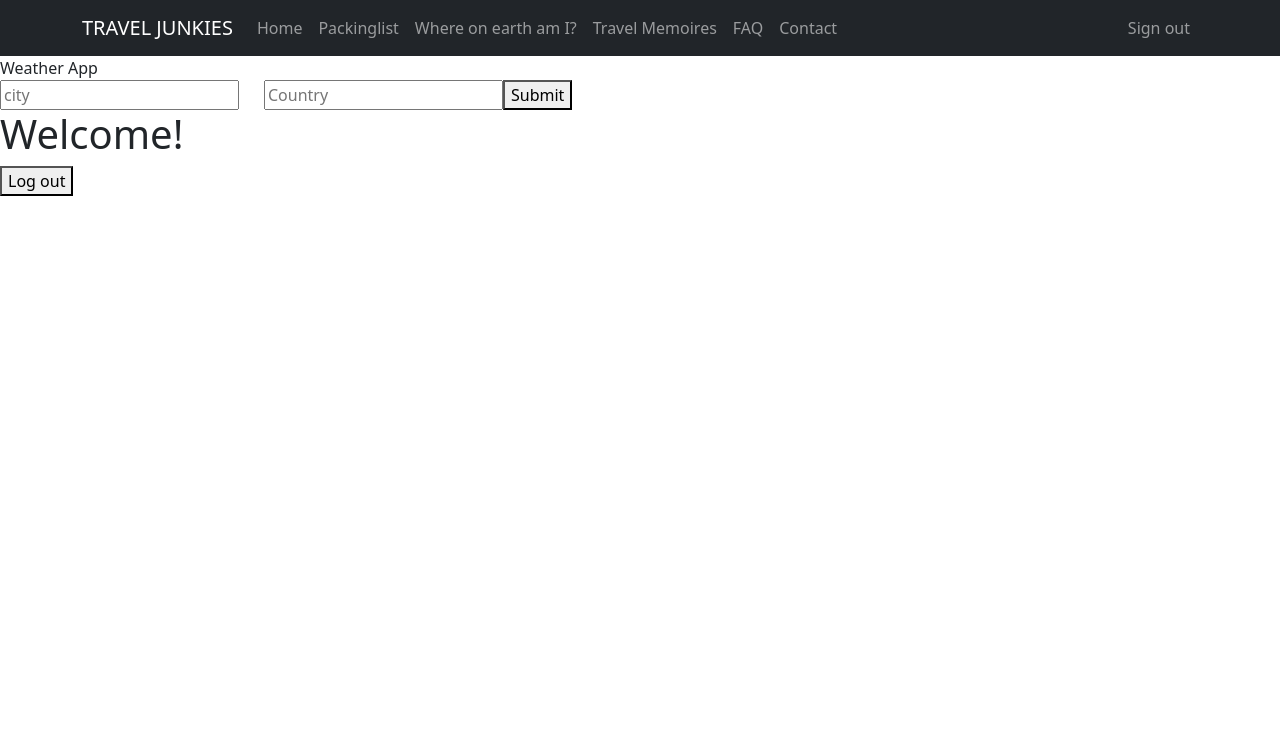
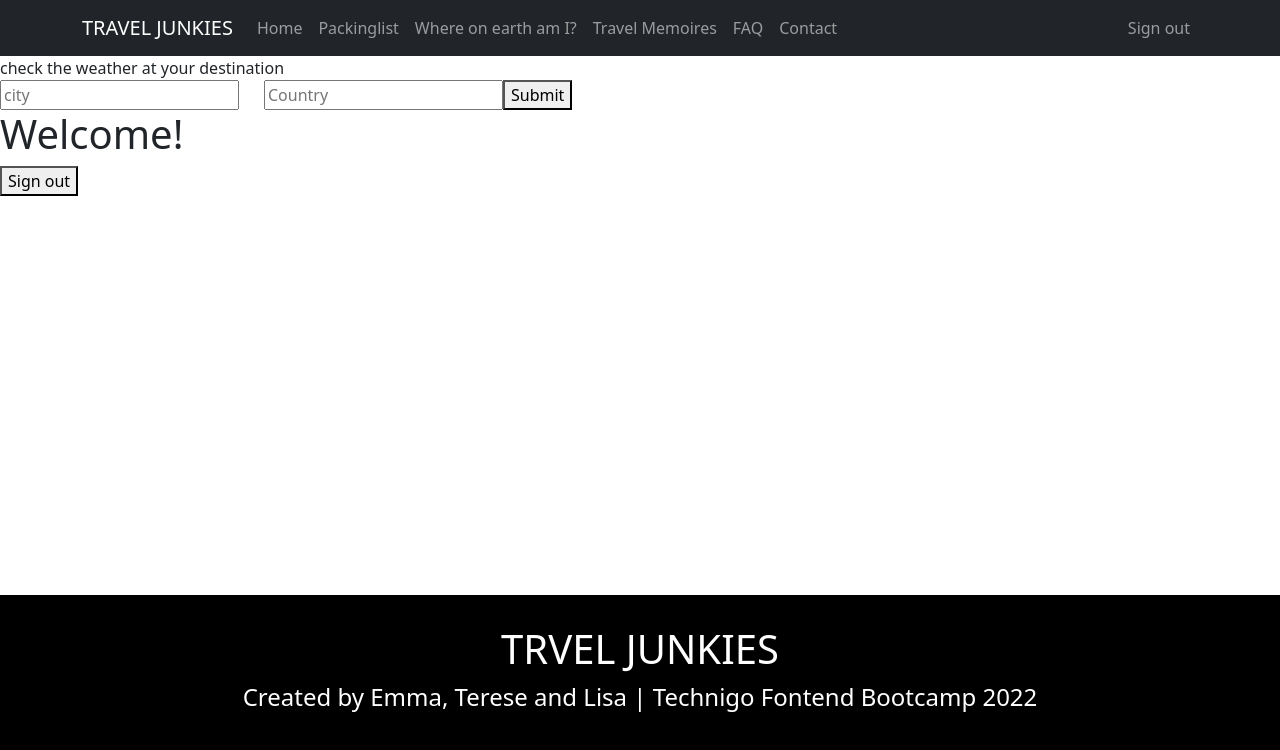
Before and after one commit to lisabergstrom/final-project-frontend, a React (Create React App) app: page / in a window 1280 px wide. Shown: the top 750 px of the page. Built offline with nearby package versions, Linux system fonts and the light colour scheme; sample sign-in values are in the browser's storage.

Commit message:
added footer

```diff
--- a/package.json
+++ b/package.json
@@ -35,6 +35,7 @@
     "react-scripts": "^3.3.0",
     "react-workbox": "^1.0.0-beta-5",
     "styled": "^1.0.0",
+    "styled-components": "^5.3.5",
     "swr": "^1.3.0",
     "web-vitals": "^2.1.4",
     "workbox": "^0.0.0",
--- a/src/components/Contact.js
+++ b/src/components/Contact.js
@@ -1,6 +1,6 @@
 import React from 'react';
 import Navbar from './Navbar';
-
+import Footer from './Footer';
 const Contact = () => {
     return (
         <div>
@@ -22,6 +22,7 @@ const Contact = () => {
             <p>Frontend developer</p>
 
             </div>
+            <Footer/>
         </div>
     )
 }
--- a/src/components/Faq.js
+++ b/src/components/Faq.js
@@ -1,7 +1,7 @@
 import React from 'react';
 import Accordion from 'components/Accordion';
 import Navbar from './Navbar';
-
+import Footer from './Footer';
 const Faq = () => {
   const accordionData = [
     {
@@ -49,6 +49,7 @@ const Faq = () => {
           <Accordion title={title} content={content} />
         ))}
       </div>
+      <Footer/>
     </div>
   );
 };
--- /dev/null
+++ b/src/components/Footer.js
@@ -0,0 +1,23 @@
+import React from "react";
+import {
+  Box,
+  } from "../components/FooterStyles"
+
+const Footer = () => {
+  return (
+    <Box>
+      <h1 style={{ color: "white",
+                   textAlign: "center",
+                   marginTop: "-50px" }}>
+       TRVEL JUNKIES
+      </h1>
+      <h4 style={{ color: "white",
+                   textAlign: "center",
+                   marginTop: "10px" }}>
+      Created by Emma, Terese and Lisa | Technigo Fontend Bootcamp 2022
+      </h4>
+
+    </Box>
+  );
+};
+export default Footer;
--- /dev/null
+++ b/src/components/FooterStyles.js
@@ -0,0 +1,61 @@
+import styled from 'styled-components';
+
+export const Box = styled.div`
+padding: 80px 60px;
+background: black;
+position: absolute;
+bottom: 0;
+width: 100%;
+
+
+@media (max-width: 1000px) {
+	padding: 70px 30px;
+}
+`;
+
+export const Container = styled.div`
+	display: flex;
+	flex-direction: column;
+	justify-content: center;
+	max-width: 1000px;
+	margin: 0 auto;
+	/* background: red; */
+`
+
+export const Column = styled.div`
+display: flex;
+flex-direction: column;
+text-align: left;
+margin-left: 60px;
+`;
+
+export const Row = styled.div`
+display: grid;
+grid-template-columns: repeat(auto-fill,
+						minmax(185px, 1fr));
+grid-gap: 20px;
+
+@media (max-width: 1000px) {
+	grid-template-columns: repeat(auto-fill,
+						minmax(200px, 1fr));
+}
+`;
+
+export const FooterLink = styled.a`
+color: #fff;
+margin-bottom: 20px;
+font-size: 18px;
+text-decoration: none;
+
+&:hover {
+	color: green;
+	transition: 200ms ease-in;
+}
+`;
+
+export const Heading = styled.p`
+font-size: 24px;
+color: #fff;
+margin-bottom: 40px;
+font-weight: bold;
+`;
--- a/src/components/Location.js
+++ b/src/components/Location.js
@@ -8,6 +8,7 @@ import {
   useMapEvents,
 } from "react-leaflet";
 import "../app.css";
+
 
 const LocationMarker = () => {
   const [position, setPosition] = useState(null);
@@ -43,6 +44,7 @@ const Location = () => {
       />
       <LocationMarker />
     </MapContainer>
+
     </div>
   );
 };
--- a/src/components/Login.js
+++ b/src/components/Login.js
@@ -3,6 +3,7 @@ import React, { useState, useEffect } from "react";
 import { useDispatch, useSelector } from "react-redux";
 import { useNavigate } from "react-router-dom";
 import { API_URL } from "utils/utils";
+import Footer from "./Footer";
 
 import user from "reducers/user";
 
@@ -117,7 +118,10 @@ const Login = () => {
         )}
         <button type="submit">Submit</button>
       </form>
+     <Footer/>
+
     </section>
+
   );
 };
 
--- a/src/components/Main.js
+++ b/src/components/Main.js
@@ -5,6 +5,7 @@ import { useNavigate } from "react-router-dom";
 import { useDispatch } from "react-redux";
 import user from "reducers/user";
 import Weather from "./Weather";
+import Footer from "./Footer";
 
 // import paradise1 from "../assets/paradise1.jpg";
 
@@ -32,8 +33,9 @@ const Main = () => {
           dispatch(user.actions.setAccessToken(null));
         }}
       >
-        Log out
+        Sign out
       </button>
+      <Footer/>
     </>
   );
 };
--- a/src/components/Navbar.js
+++ b/src/components/Navbar.js
@@ -1,5 +1,6 @@
 import React from "react";
 import * as ReactBootStrap from "react-bootstrap"
+
 const Navbar = () => {
     return (
       <ReactBootStrap.Navbar collapseOnSelect expand="lg" bg="dark" variant="dark">
--- a/src/components/Notes.js
+++ b/src/components/Notes.js
@@ -1,5 +1,6 @@
 import React from "react"
 import Navbar from "./Navbar"
+import Footer from "./Footer"
 
 import NotesInput from "./NotesInput"
 import NotesList from "./NotesList"
@@ -10,6 +11,7 @@ const Notes = () => {
              <Navbar />
             <NotesInput/>
             <NotesList/>
+            <Footer/>
         </div>
     )
 }
--- a/src/components/PackingList.js
+++ b/src/components/PackingList.js
@@ -3,6 +3,7 @@ import React from "react";
 import PackingListInput from "./PackingListInput";
 import PackingListItems from "./PackingListItems";
 import Navbar from "./Navbar";
+import Footer from "./Footer";
 
 const PackingList = () => {
   return (
@@ -10,6 +11,7 @@ const PackingList = () => {
        <Navbar />
       <PackingListInput />
       <PackingListItems />
+      <Footer/>
     </div>
   );
 };
--- a/src/components/Weather.js
+++ b/src/components/Weather.js
@@ -43,7 +43,7 @@ const Weather  = () => {
   return (
     <div className="weather">
        <Navbar />
-      <span className="title">Weather App</span>
+      <span className="title">check the weather at your destination</span>
       <br />
       <form>
         <input
```
Also changed, not shown: 1 other file (tests, documents, lock files or other folders).
